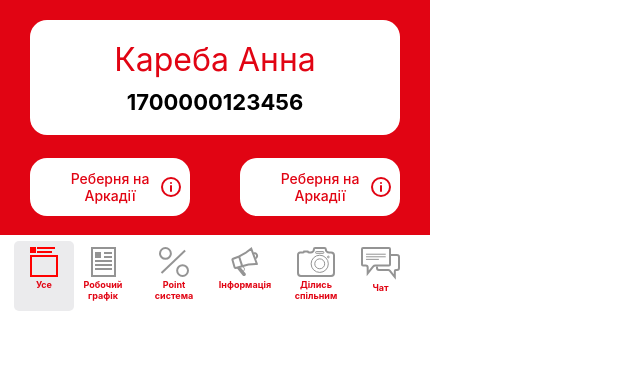
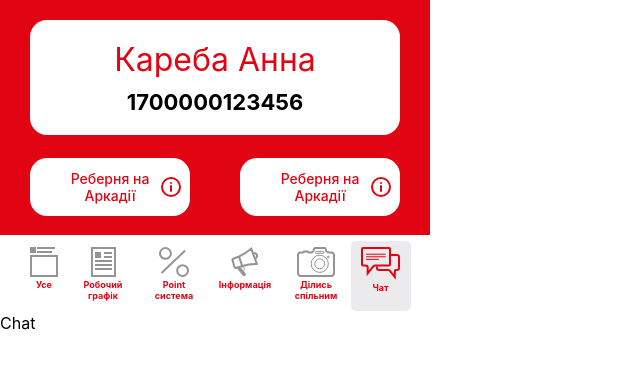
Before and after one commit to Yurii-Shutkin/Rebernya_Team, a React (Create React App) app: page /chat in a window 1280 px wide. Shown: the top 368 px of the page, without its empty margins (0-640 px from the left). Built offline with nearby package versions, Linux system fonts and the light colour scheme.

Commit message:
add navifation

```diff
--- a/src/App.js
+++ b/src/App.js
@@ -1,8 +1,14 @@
 // import { createClient } from '@supabase/supabase-js';
+import { BrowserRouter as Router, Route, Routes } from 'react-router-dom';
 import './App.scss';
-import Header from './Components/Header/Header';
-import Nav from './Components/Nav/Nav';
-
+import Home from './Components/Home';
+import Auth from './Pages/Auth/Auth';
+import AllInfo from './Pages/AllInfo/AllInfo';
+import WorkShedule from './Pages/WordShedule/WorkShedule';
+import PointSystem from './Pages/PointSystem/PointSystem';
+import Info from './Pages/Info/Info';
+import ShareCommon from './Pages/ShareCommon/ShareCommon';
+import Chat from './Pages/Chat/Chat';
 
 function App() {
   // const SUPABASE_URL = process.env.REACT_APP_SUPABASE_URL;
@@ -10,10 +16,23 @@ function App() {
   // const supabase = createClient(SUPABASE_URL, SUPABASE_API_KEY);
 
   return (
-    <div className="App">
-      <Header />
-      <Nav />
-    </div>
+    <Router>
+       <div className="App">
+        <Routes>
+          <Route path={'/home'} element={<Home />} />
+          <Route path={'/auth'} element={<Auth />} />
+
+        </Routes>
+        <Routes>
+          <Route path={'/all_info'} element={<AllInfo />}/>
+          <Route path={'/work_shedule'} element={<WorkShedule />}/>
+          <Route path={'/point_system'} element={<PointSystem />}/>
+          <Route path={'/info'} element={<Info />}/>
+          <Route path={'/share_common'} element={<ShareCommon />}/>
+          <Route path={'/chat'} element={<Chat />}/>
+        </Routes>
+      </div>
+    </Router>
   );
 }
 
--- a/src/Common/NavItem/NavItem.js
+++ b/src/Common/NavItem/NavItem.js
@@ -1,11 +1,24 @@
-import React from 'react';
+import React, { useState, useEffect } from 'react';
+import { useNavigate, useLocation } from 'react-router-dom';
+
 import './NavItem.scss'
 
-const NavItem = ({ iconSrc, iconTitle, itemId, isActive, onItemClick }) => {
+const NavItem = ({ iconSrc, iconTitle, isActive, onItemClick, pageSrc }) => {
+  const navigate = useNavigate();
+  const location = useLocation();
+  const currentPath = location.pathname;
+  const [activeItemPath, setActiveItemPath] = useState(null);
+
+  useEffect(() => {
+    setActiveItemPath(pageSrc)
+  }, [pageSrc])
 
   const handleClick = () => {
-    onItemClick(itemId)
+    setActiveItemPath(currentPath);
+    onItemClick(activeItemPath)
+    navigate(pageSrc)
   };
+
 
   return (
    <li
--- a/src/Common/NavItem/NavItem.scss
+++ b/src/Common/NavItem/NavItem.scss
@@ -7,6 +7,7 @@
         max-width: 52px;
         text-align: center;
         color: #E10413;
+        user-select: none;
 
         &.active {
             img {
--- /dev/null
+++ b/src/Components/Home.js
@@ -0,0 +1,12 @@
+import React from 'react'
+import Header from './Header/Header'
+import Nav from './Nav/Nav'
+
+export default function Home() {
+  return (
+    <div>
+      <Header />
+      <Nav />
+    </div>
+  )
+}
--- a/src/Components/Nav/Nav.js
+++ b/src/Components/Nav/Nav.js
@@ -1,8 +1,10 @@
-import React, { useState } from 'react'
+import React, { useState, useEffect } from 'react'
+import { useLocation } from 'react-router-dom';
+
 import './Nav.scss'
 
+import NavItem from '../../Common/NavItem/NavItem'
 import AllIcon from '../../Common/SvgIcons/AllIcon'
-import NavItem from '../../Common/NavItem/NavItem'
 import WorkIcon from '../../Common/SvgIcons/WorkIcon'
 import PercentIcon from '../../Common/SvgIcons/PercentIcon'
 import InfoIcon from '../../Common/SvgIcons/InfoIcon'
@@ -11,19 +13,25 @@ import ChatIcon from '../../Common/SvgIcons/ChatIcon'
 
 
 export default function Nav() {
-  const [activeItemId, setActiveItemId] = useState(1);
+  const [activePath, setActivePath] = useState(null);
+  const location = useLocation();
+  const currentPath = location.pathname;
+
+  useEffect(() => {
+    setActivePath(currentPath)
+  }, [currentPath])
 
   const items = [
-    {id: 1, text: 'Усе', iconSrc: AllIcon},
-    {id: 2, text: 'Робочий графік', iconSrc: WorkIcon},
-    {id: 3, text: 'Point система', iconSrc: PercentIcon},
-    {id: 4, text: 'Інформація', iconSrc: InfoIcon},
-    {id: 5, text: 'Ділись спільним', iconSrc: PhotoIcon},
-    {id: 6, text: 'Чат', iconSrc: ChatIcon},
+    {text: 'Усе', iconSrc: AllIcon, pageSrc: '/all_info'},
+    {text: 'Робочий графік', iconSrc: WorkIcon, pageSrc: '/work_shedule'},
+    {text: 'Point система', iconSrc: PercentIcon, pageSrc: '/point_system'},
+    {text: 'Інформація', iconSrc: InfoIcon, pageSrc: '/info'},
+    {text: 'Ділись спільним', iconSrc: PhotoIcon, pageSrc: '/share_common'},
+    {text: 'Чат', iconSrc: ChatIcon, pageSrc: '/chat'},
   ]
 
-  const onClickHandler = (id) => {
-    setActiveItemId(id)
+  const onClickHandler = (path) => {
+    setActivePath(path)
   }
 
   return (
@@ -31,12 +39,13 @@ export default function Nav() {
       <ul className='Nav__wrap'>
         {items.map((item) => (
           <NavItem
-            key={item.id}
-            iconSrc={item.iconSrc(activeItemId===item.id ? {fill: 'red'} : {fill: '#949494'})}
+            key={item.pageSrc}
+            iconSrc={item.iconSrc(activePath === item.pageSrc ? {fill: '#E10413'} : {fill: '#949494'})}
             iconTitle={item.text}
             itemId={item.id}
-            isActive={activeItemId === item.id}
+            isActive={activePath === item.pageSrc}
             onItemClick={onClickHandler}
+            pageSrc={item.pageSrc}
           />
         ))}
       </ul>
--- a/src/Pages/AllInfo/AllInfo.js
+++ b/src/Pages/AllInfo/AllInfo.js
@@ -1,8 +1,12 @@
 import React from 'react'
 import './AllInfo.scss'
+import Home from '../../Components/Home'
 
 export default function AllInfo() {
   return (
-    <div>AllInfo</div>
+    <div>
+      <Home />
+      AllInfo
+    </div>
   )
 }
--- a/src/Pages/Chat/Chat.js
+++ b/src/Pages/Chat/Chat.js
@@ -1,8 +1,12 @@
 import React from 'react'
 import './Chat.scss'
+import Home from '../../Components/Home'
 
 export default function Chat() {
   return (
-    <div>Chat</div>
+    <div>
+      <Home />
+      Chat
+    </div>
   )
 }
--- a/src/Pages/Info/Info.js
+++ b/src/Pages/Info/Info.js
@@ -1,8 +1,12 @@
 import React from 'react'
 import './Info.scss'
+import Home from '../../Components/Home'
 
 export default function Info() {
   return (
-    <div>Info</div>
+    <div>
+      <Home />
+      Info
+      </div>
   )
 }
--- a/src/Pages/PointSystem/PointSystem.js
+++ b/src/Pages/PointSystem/PointSystem.js
@@ -1,8 +1,12 @@
 import React from 'react'
 import './PointSystem.scss'
+import Home from '../../Components/Home'
 
 export default function PointSystem() {
   return (
-    <div>PointSystem</div>
+    <div>
+      <Home />
+      PointSystem
+    </div>
   )
 }
--- a/src/Pages/ShareCommon/ShareCommon.js
+++ b/src/Pages/ShareCommon/ShareCommon.js
@@ -1,8 +1,12 @@
 import React from 'react'
 import './ShareCommon.scss'
+import Home from '../../Components/Home'
 
 export default function ShareCommon() {
   return (
-    <div>ShareCommon</div>
+    <div>
+      <Home />
+      ShareCommon
+      </div>
   )
 }
--- a/src/Pages/WordShedule/WorkShedule.js
+++ b/src/Pages/WordShedule/WorkShedule.js
@@ -1,8 +1,12 @@
 import React from 'react'
 import './WorkShedule.scss'
+import Home from '../../Components/Home'
 
 export default function WorkShedule() {
   return (
-    <div>WorkShedule</div>
+    <div>
+      <Home />
+      WorkShedule
+    </div>
   )
 }
--- a/src/index.js
+++ b/src/index.js
@@ -1,6 +1,5 @@
 import React from 'react';
 import ReactDOM from 'react-dom/client';
-import { BrowserRouter as Router } from 'react-router-dom';
 import './index.scss';
 import App from './App';
 import reportWebVitals from './reportWebVitals';
@@ -8,9 +7,7 @@ import reportWebVitals from './reportWebVitals';
 const root = ReactDOM.createRoot(document.getElementById('root'));
 root.render(
   <React.StrictMode>
-    <Router>
       <App />
-    </Router>
   </React.StrictMode>
 );
 
```
